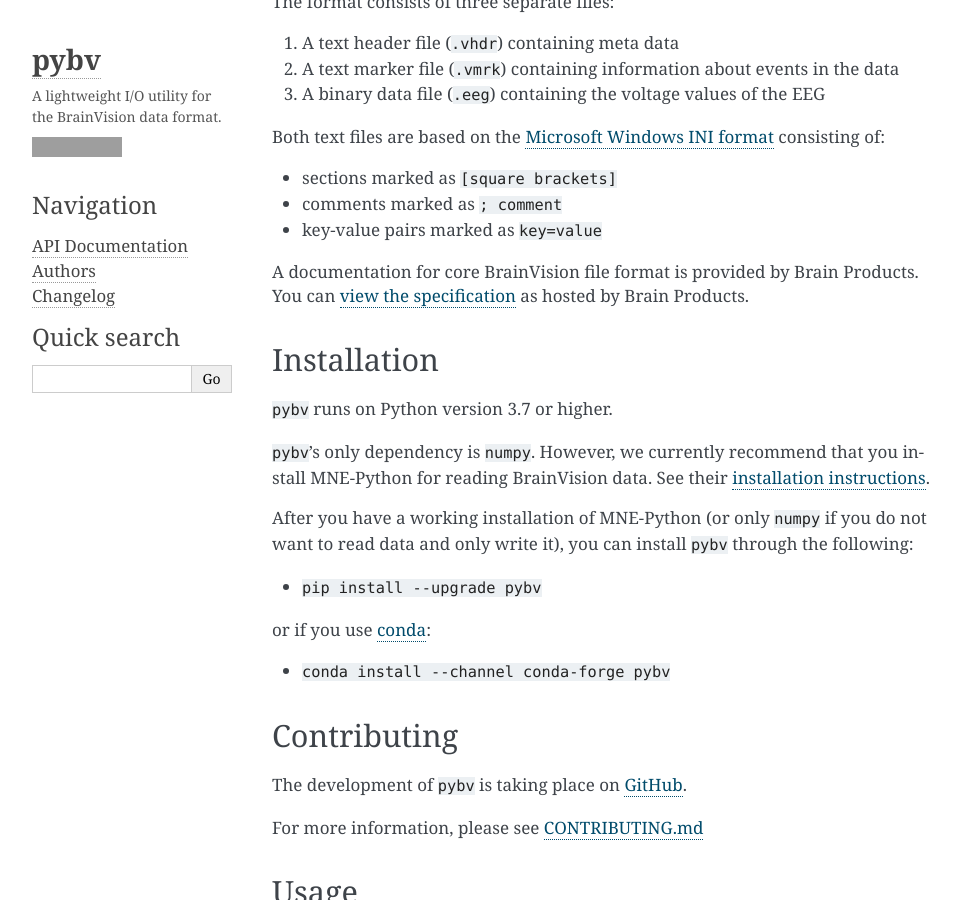
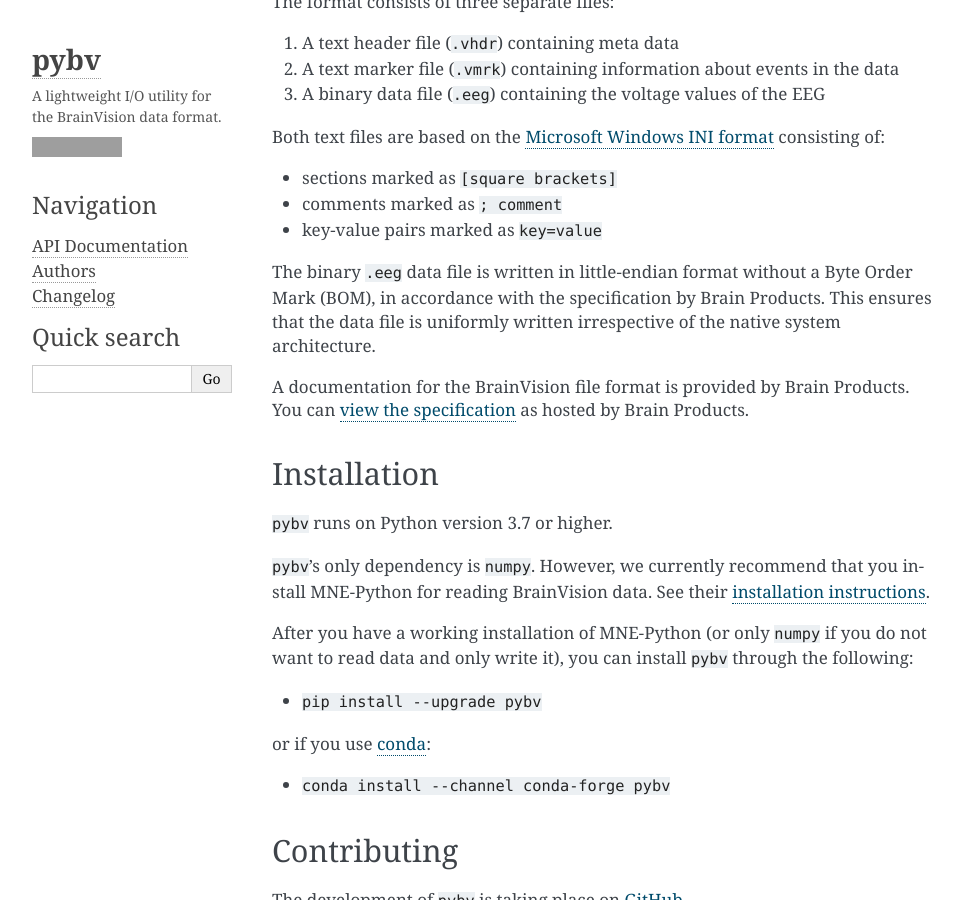
Before and after one commit to bids-standard/pybv, a Sphinx documentation site: the page built from docs/index.rst, in a window 1280 px wide and 900 px high, scrolled down 535 px. Shown: the whole window, without its empty margins (148-1110 px from the left). Built offline with Sphinx 7.4.7, drawn with Linux system fonts in a browser that asks for light colours; grey boxes are pictures that could not be loaded.

Commit message:
Force little-endian format when writing eeg datafile (#80)
* force little-endian format when writing eeg datafile


Fix styling guideline

* add information regarding little-endian format in the docs

* tweak readme text

* modify condition when to swap bytes

* fit if clause on one line

Co-authored-by: Clemens Brunner <clemens.brunner@gmail.com>

* Ignore lines that cannot be tested from coverage

* Update contributors list and changelog

* remove redundant comments/pragmas

* add website and fix naming syntax

* Update docs/changelog.rst

Co-authored-by: Clemens Brunner <clemens.brunner@gmail.com>

* Fix indentation error E129

* Apply suggestions from code review

* simplify check

* changelog style

Co-authored-by: Stefan Appelhoff <stefan.appelhoff@mailbox.org>
Co-authored-by: Clemens Brunner <clemens.brunner@gmail.com>

```diff
--- a/README.rst
+++ b/README.rst
@@ -60,7 +60,12 @@ consisting of:
 - comments marked as ``; comment``
 - key-value pairs marked as ``key=value``
 
-A documentation for core BrainVision file format is provided by Brain Products.
+The binary ``.eeg`` data file is written in little-endian format without a Byte Order
+Mark (BOM), in accordance with the specification by Brain Products.
+This ensures that the data file is uniformly written irrespective of the
+native system architecture.
+
+A documentation for the BrainVision file format is provided by Brain Products.
 You can `view the specification <https://www.brainproducts.com/productdetails.php?id=21&tab=5>`_
 as hosted by Brain Products.
 
```
Also changed, not shown: docs/changelog.rst (+6 -1 lines), 2 other files.
